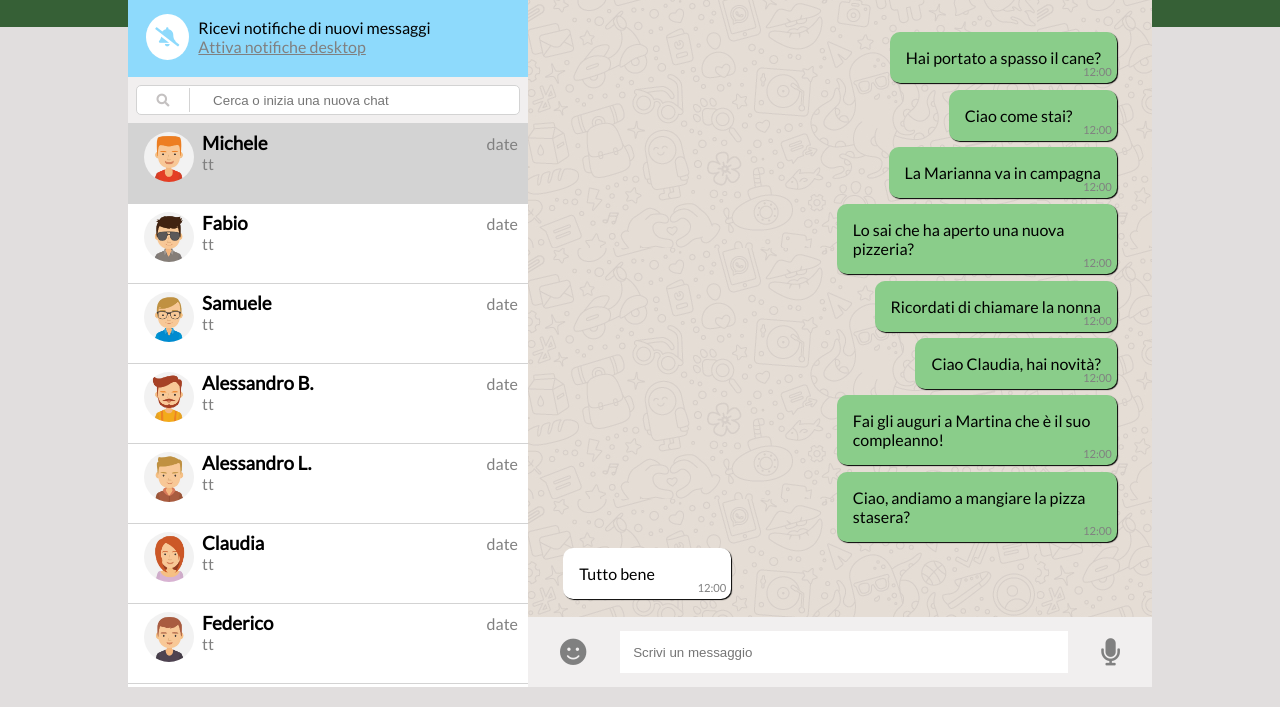
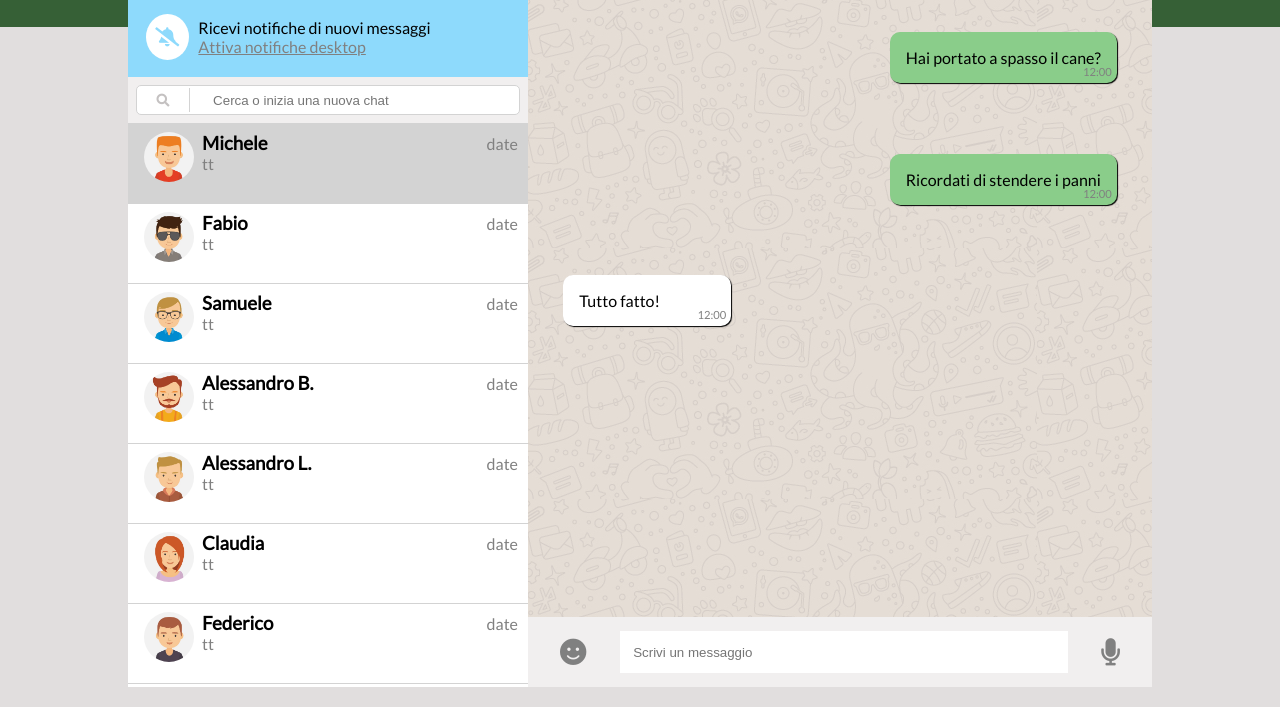
Before and after one commit to Gabry17/vue-boolzapp, a plain HTML site: page index.html in a window 1280 px wide. Shown: the part 93-800 px from the top of the page. Drawn offline with nearby package versions, Linux system fonts and the light colour scheme.

Commit message:
completato milestone 2

```diff
--- a/index.html
+++ b/index.html
@@ -104,12 +104,12 @@
 
                 <!-- message-main -->
                 <div class="chat">
-                    <div class="container-message">
-                        <div v-for="(e,index) in contacts" class="message-me flex">
-                            <p>{{ e.messages[contactIndex].message }} <span class="hours">12:00</span></p>
+                    <div v-for="(msg, index) in contacts[contactIndex].messages" class="container-message">
+                        <div v-if=" msg.status === 'sent' " class="message-me flex">
+                            <p>{{ msg.message  }} <span class="hours">12:00</span></p>
                         </div>
-                        <div class="message-user flex">
-                            <p>Tutto bene<span class="hours">12:00</span></p>
+                        <div v-if=" msg.status === 'received'" class="message-user flex">
+                            <p>{{ msg.message }}<span class="hours">12:00</span></p>
                         </div>
                     </div>
                 </div>
--- a/js/script.js
+++ b/js/script.js
@@ -176,7 +176,8 @@ const app = new Vue({
         enterChat(){
             this.contacts.forEach(e =>{
                 e.messages.push({
-                    message: this.chat
+                    message: this.chat,
+                    status: 'sent'
                 })
             })
         }
```
